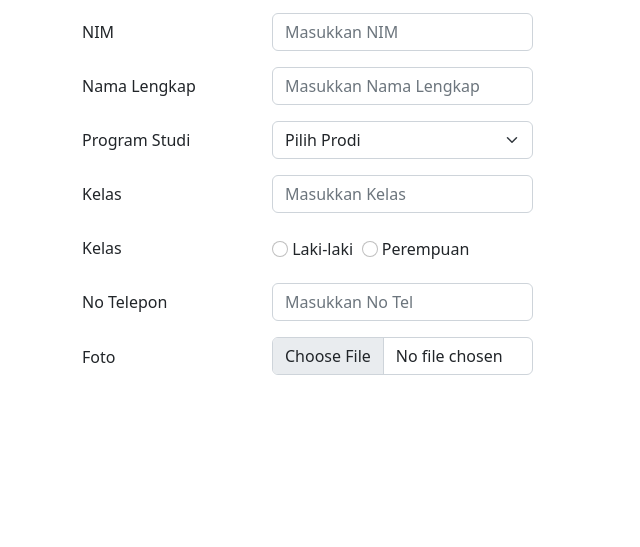
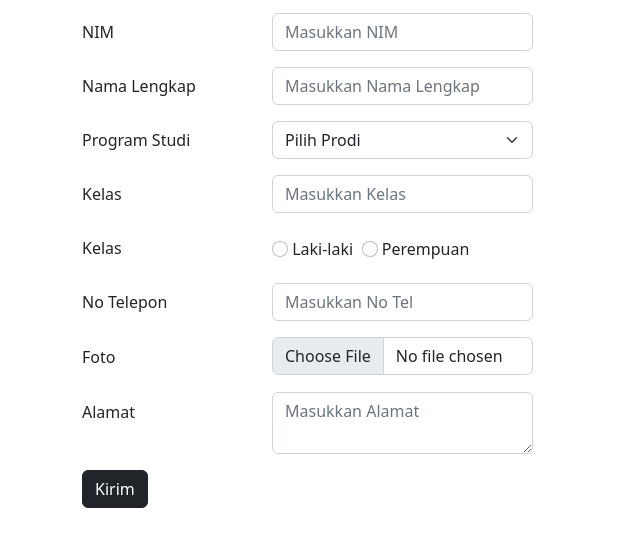
Before and after one commit to nandakaslana/Modul-4, a plain HTML site: page Tugas3.html in a window 1280 px wide. Shown: the part 87-634 px from the top of the page, without its empty margins (0-640 px from the left). Drawn offline with Linux system fonts and the light colour scheme.

Commit message:
Update
Signed-off-by: Nauvalsa Yanandana <yuliananda013@gmail.com>

```diff
--- a/Tugas3.html
+++ b/Tugas3.html
@@ -69,6 +69,15 @@
                         <input class="form-control" type="file" id="foto">
                       </div>
                 </div>
+                <div class="mb-3 row">
+                    <label for="alamat" class="col-sm-2 pt-2 col-form-label">Alamat</label>
+                    <div class="col-3">
+                        <textarea class="form-control" placeholder="Masukkan Alamat" id="alamat"></textarea>
+                    </div>
+                </div>
+                <div>
+                    <button type="button" class="btn btn-dark">Kirim</button>
+                </div>
             </form>
     </div>
 </body>
```
